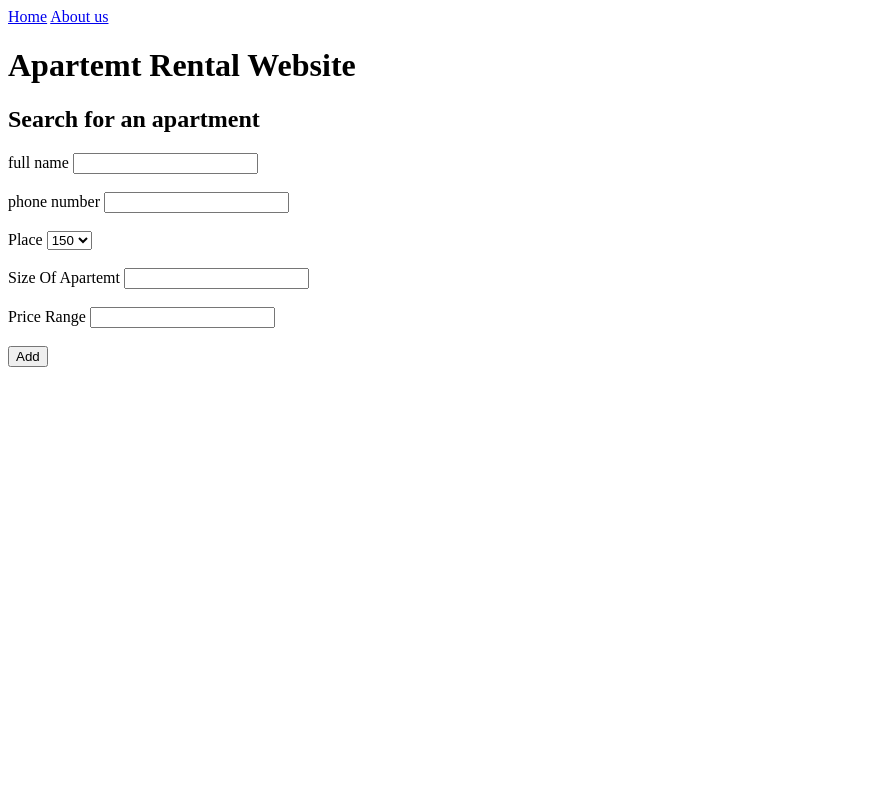
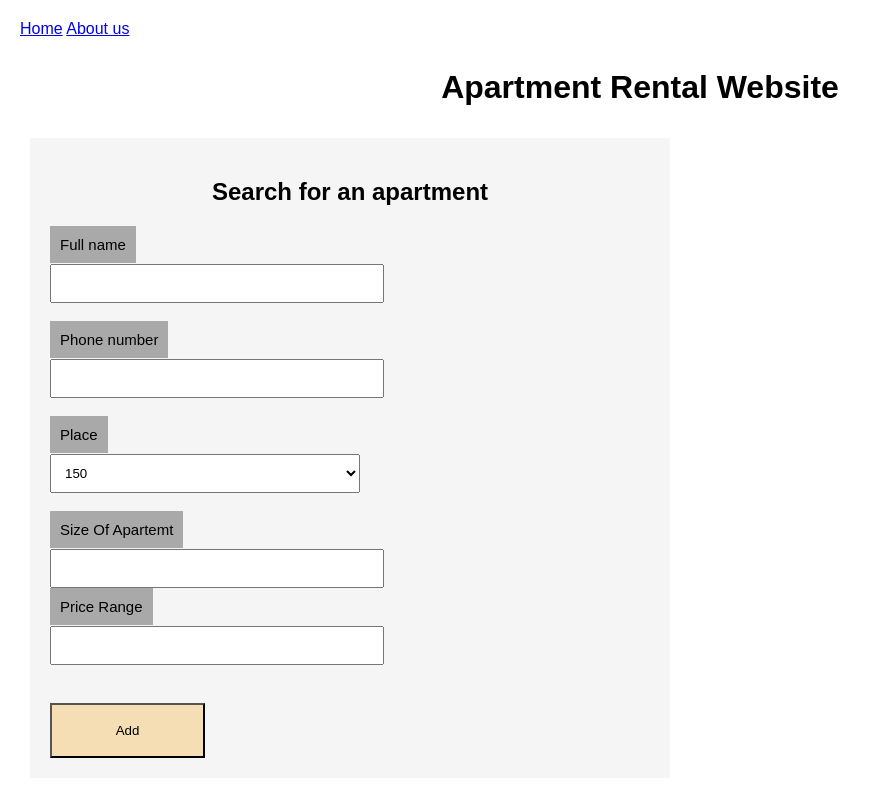
Before and after one commit to AliGreo/Flask-app, a Flask app: page / in a window 1280 px wide. Shown: the whole page, without its empty margins (0-893 px from the left). Before the commit the page ends 367 px from the top, so only its background shows below. Run offline with Flask 3, Linux system fonts and the light colour scheme.

Commit message:
updated version 5

```diff
--- a/static/css/style.css
+++ b/static/css/style.css
@@ -0,0 +1,74 @@
+body{
+font-family: Arial, sans-serif;
+padding: 10px;
+margin: 10px;
+}
+
+table{
+    background-color: yellowgreen;
+    border: 1px solid black;
+    border-collapse: collapse;
+    width: 100%;
+}
+
+#header{
+    background-color: yellow;
+    color: black;
+    text-align: left;
+    padding: 10px;
+}
+
+#head_body{
+    border: 2px solid black;
+    color: black;
+    text-align: left;
+    padding: 10px;
+}
+
+form{
+    width: 50%;
+    padding: 10px;
+    background-color:whitesmoke;
+    padding: 10px;
+    margin: 10px;
+}
+
+input{
+    padding: 10px;
+    margin: 10px;
+    width: 50%;
+}
+
+label{
+    font-size: 15px;
+    padding: 10px;
+    margin: 10px;
+    color:black;
+    background-color: darkgray;
+}
+
+button{
+    height: 55px;
+    width: 155px;
+    text-align: center;
+    margin: 10px;
+    background-color: wheat;
+}
+
+#select{
+    width: 50%;
+    padding: 10px;
+    margin: 10px;
+}
+
+#home_title{
+    text-align: center;
+    color: black;
+    padding: 10px;
+}
+
+#form_head{
+    text-align: center;
+    color: black;
+    padding: 10px;
+}
--- a/templates/about.html
+++ b/templates/about.html
@@ -7,7 +7,6 @@
 {% endblock %}
 
 {% block content %}
-<a href="/">Home</a>
 <h2>About Us</h2>
 <h3>We are an apartment rental boys in teba</h3>
 {% endblock %}
--- a/templates/home.html
+++ b/templates/home.html
@@ -13,30 +13,30 @@
     <a href="/about">About us</a>
 
     {% block page_title%}
-  <h1>Apartemt Rental Website</h1>
+  <h1 id="home_title">Apartment Rental Website</h1>
     {% endblock %}
 
   {% block content%}
 
 <form action="/done" method="POST">
-    <h2>Search for an apartment</h2>
-    <label for="username">full name</label>
+    <h2 id="form_head">Search for an apartment</h2>
+    <label for="username">Full name</label><br>
     <input type="text" name="username" id=""><br><br>
 
-    <label for="phone_number">phone number</label>
+    <label for="phone_number">Phone number</label><br>
     <input type="text" name="phone_number" id=""><br><br>
 
-    <label for="place">Place</label>
-    <select name="place" id="">
+    <label for="place">Place</label><br>
+    <select name="place" id="select">
         <option value="150">150</option>
         <option value="480">480</option>
         <option value="620">620</option>
     </select><br><br>
 
-    <label for="size">Size Of Apartemt</label>
-    <input type="text" name="size" id=""><br><br>
+    <label for="size">Size Of Apartemt</label><br>
+    <input type="text" name="size" id=""><br>
 
-    <label for="price">Price Range</label>
+    <label for="price">Price Range</label><br>
     <input type="text" name="price" id=""><br><br>
 
     <button type="submit">Add</button>
```
Also changed, not shown: data.csv (+5 -14 lines), templates/done.html (+6 -6 lines).
